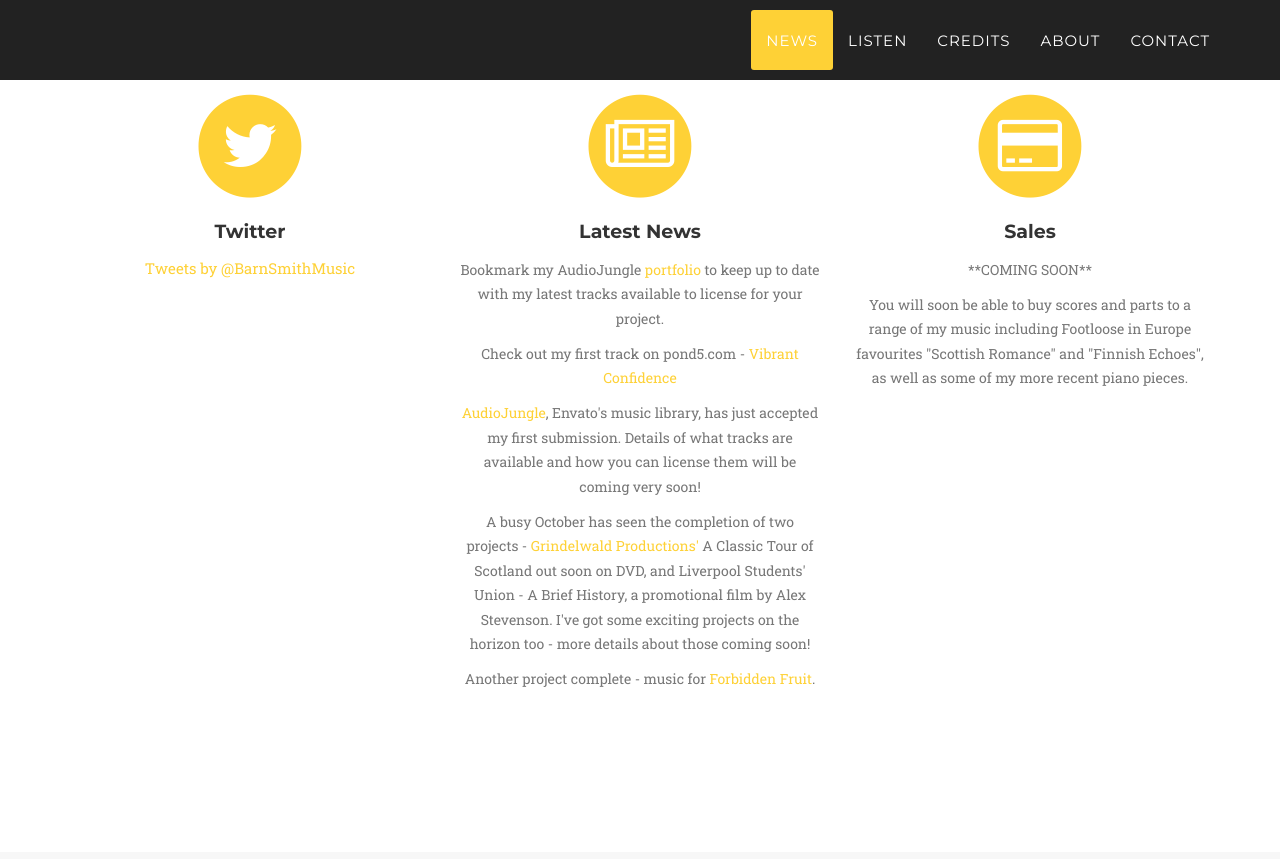
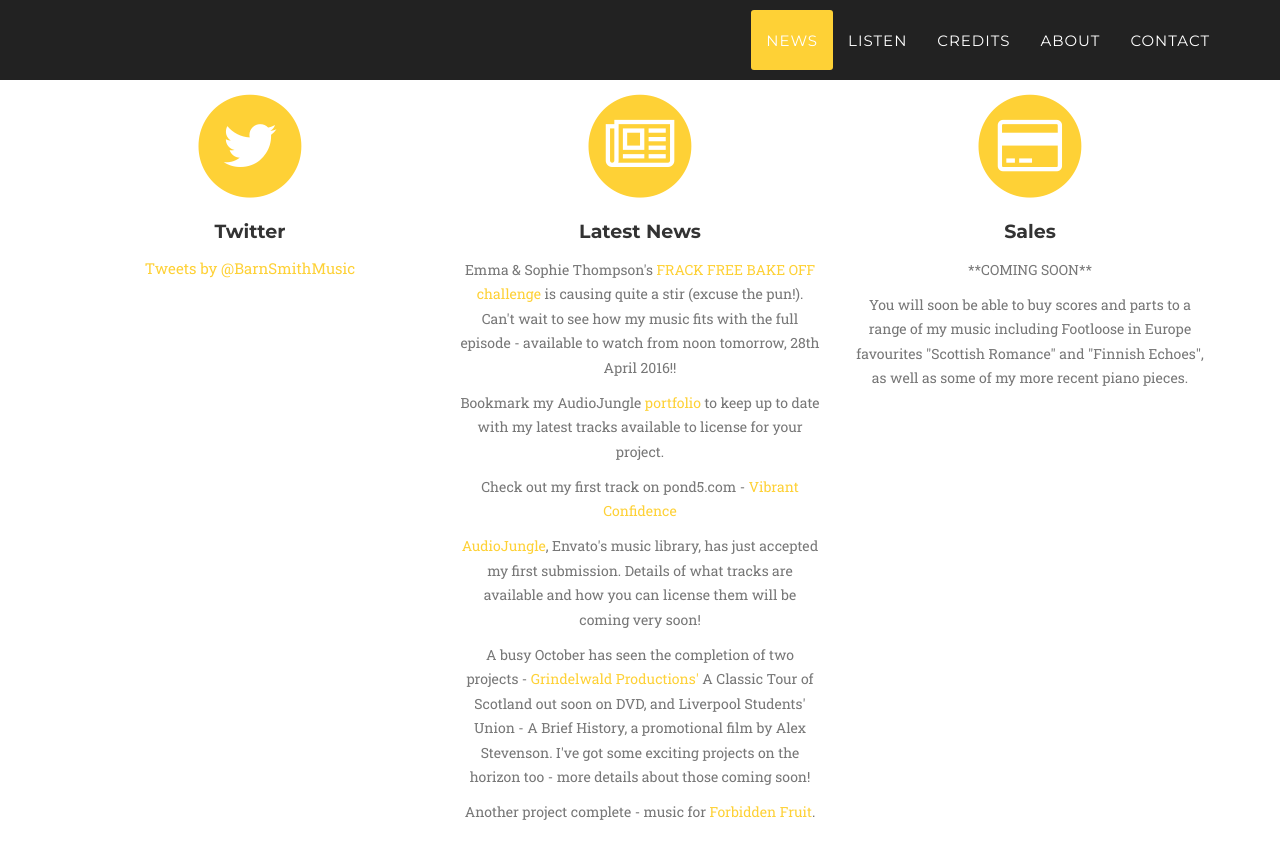
Before and after one commit to barnabysmithmusic/barnabysmithmusic.github.io, a Jekyll site: the page built from index.html, in a window 1280 px wide and 900 px high, scrolled down 940 px. Shown: the top 859 px of the window. Built offline with Jekyll 4.4.1, drawn with Linux system fonts in a browser that asks for light colours; some web fonts are replaced; comment, search, counter and statistics services are not loaded.

Commit message:
News update - frack free bake off

```diff
--- a/_includes/news.html
+++ b/_includes/news.html
@@ -33,6 +33,7 @@
                         <i class="fa fa-newspaper-o fa-stack-1x fa-inverse"></i>
                     </span>
                     <h4 class="service-heading">Latest News</h4>
+                    <p class="text-muted">Emma & Sophie Thompson's <a href="https://secure.greenpeace.org.uk/page/s/frack-free-bake-off" target="_blank">FRACK FREE BAKE OFF challenge</a> is causing quite a stir (excuse the pun!). Can't wait to see how my music fits with the full episode - available to watch from noon tomorrow, 28th April 2016!!</p>
                     <p class="text-muted">Bookmark my AudioJungle <a href="http://audiojungle.net/user/barnabysmith/portfolio/?ref=BarnabySmith" target="_blank">portfolio</a> to keep up to date with my latest tracks available to license for your project.</p>
                     <p class="text-muted">Check out my first track on pond5.com - <a href="http://www.pond5.com/stock-music/61240267/vibrant-confidence.html" target="_blank">Vibrant Confidence</a></p>
                     <p class="text-muted"><a href="http://audiojungle.net/?ref=BarnabySmith" target="_blank">AudioJungle</a>, Envato's music library, has just accepted my first submission. Details of what tracks are available and how you can license them will be coming very soon!</p>
```
